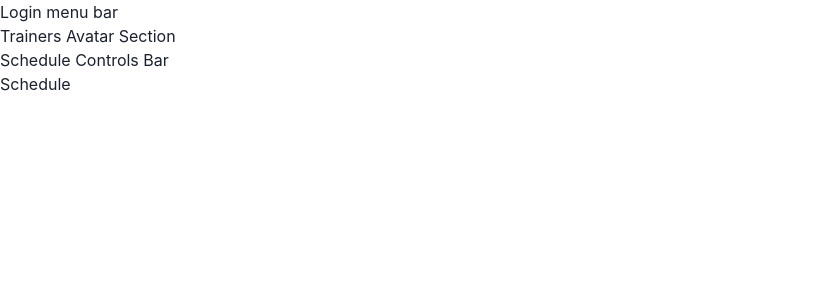
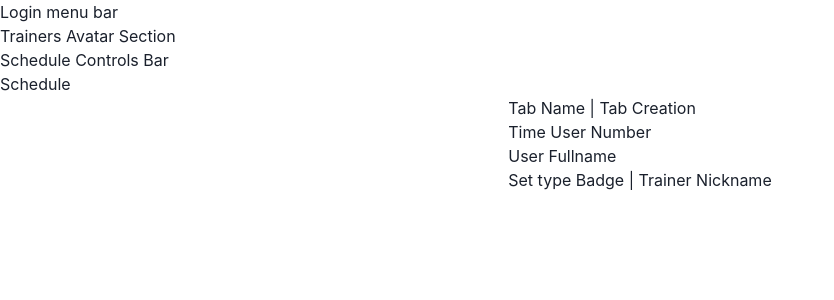
Before and after one commit to cheestick/schadmin-app, a React (Vite) app: page / in a window 1280 px wide. Shown: the top 300 px of the page, without its empty margins (0-834 px from the left). Built offline with nearby package versions, Linux system fonts and the light colour scheme.

Commit message:
SetCard component implementation started

```diff
--- a/src/App.tsx
+++ b/src/App.tsx
@@ -1,4 +1,5 @@
-import { Box, Container } from '@chakra-ui/react'
+import { Box, Center, Container } from '@chakra-ui/react'
+import SetCard from './components/SetCard/'
 
 const App = () => {
   return (
@@ -7,6 +8,9 @@ const App = () => {
       <Box>Trainers Avatar Section</Box>
       <Box>Schedule Controls Bar</Box>
       <Box>Schedule</Box>
+      <Center>
+        <SetCard />
+      </Center>
     </>
   )
 }
--- /dev/null
+++ b/src/components/SetCard/SetCard.tsx
@@ -0,0 +1,23 @@
+import { Box } from '@chakra-ui/react'
+
+interface SetCardProps {
+  cableLine: string
+  creationDate: string
+  userName: string
+  userPhoneNumber: string
+  setType: 'training' | 'freeride'
+  trainerNickname: string
+}
+
+function SetCard() {
+  return (
+    <Box>
+      <Box>Tab Name | Tab Creation</Box>
+      <Box>Time User Number</Box>
+      <Box>User Fullname</Box>
+      <Box>Set type Badge | Trainer Nickname</Box>
+    </Box>
+  )
+}
+
+export default SetCard
--- /dev/null
+++ b/src/components/SetCard/index.ts
@@ -0,0 +1 @@
+export { default } from './SetCard'
```
